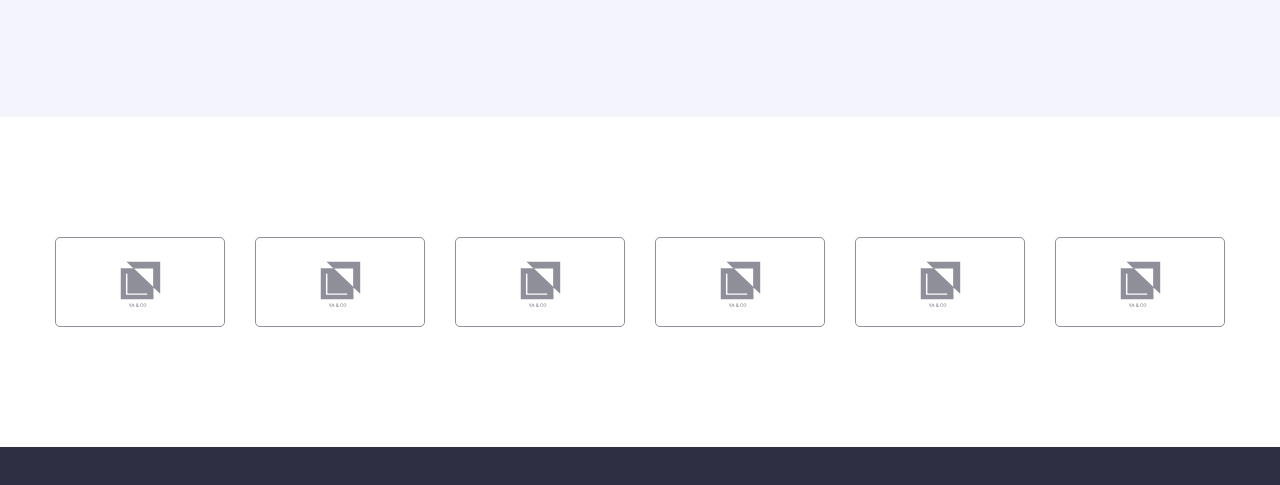
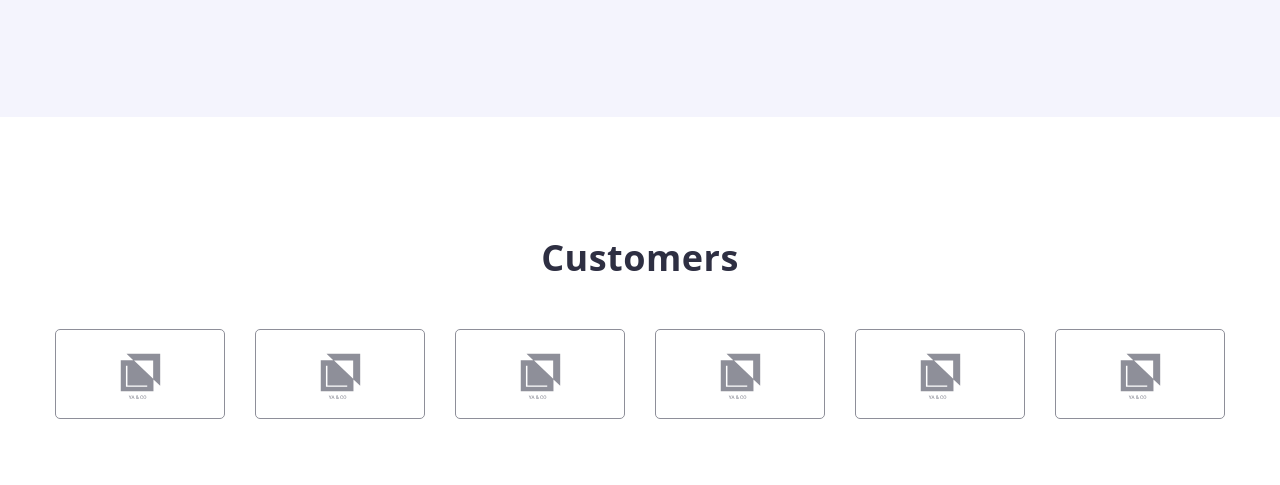
Before and after one commit to StealthM0de/goit-markup-hw-04, a plain HTML site: page index.html in a window 1280 px wide. Shown: the part 2227-2712 px from the top of the page. Drawn offline with nearby package versions, Linux system fonts and the light colour scheme.

Commit message:
Update index.html

```diff
--- a/index.html
+++ b/index.html
@@ -406,6 +406,7 @@
       <!--Customers Section-->
       <section class="section">
         <div class="container">
+          <h2 class="section-title">Customers</h2>
           <ul class="customers-list list">
             <li class="customers-item">
               <a class="customers-link link" href=""
```
